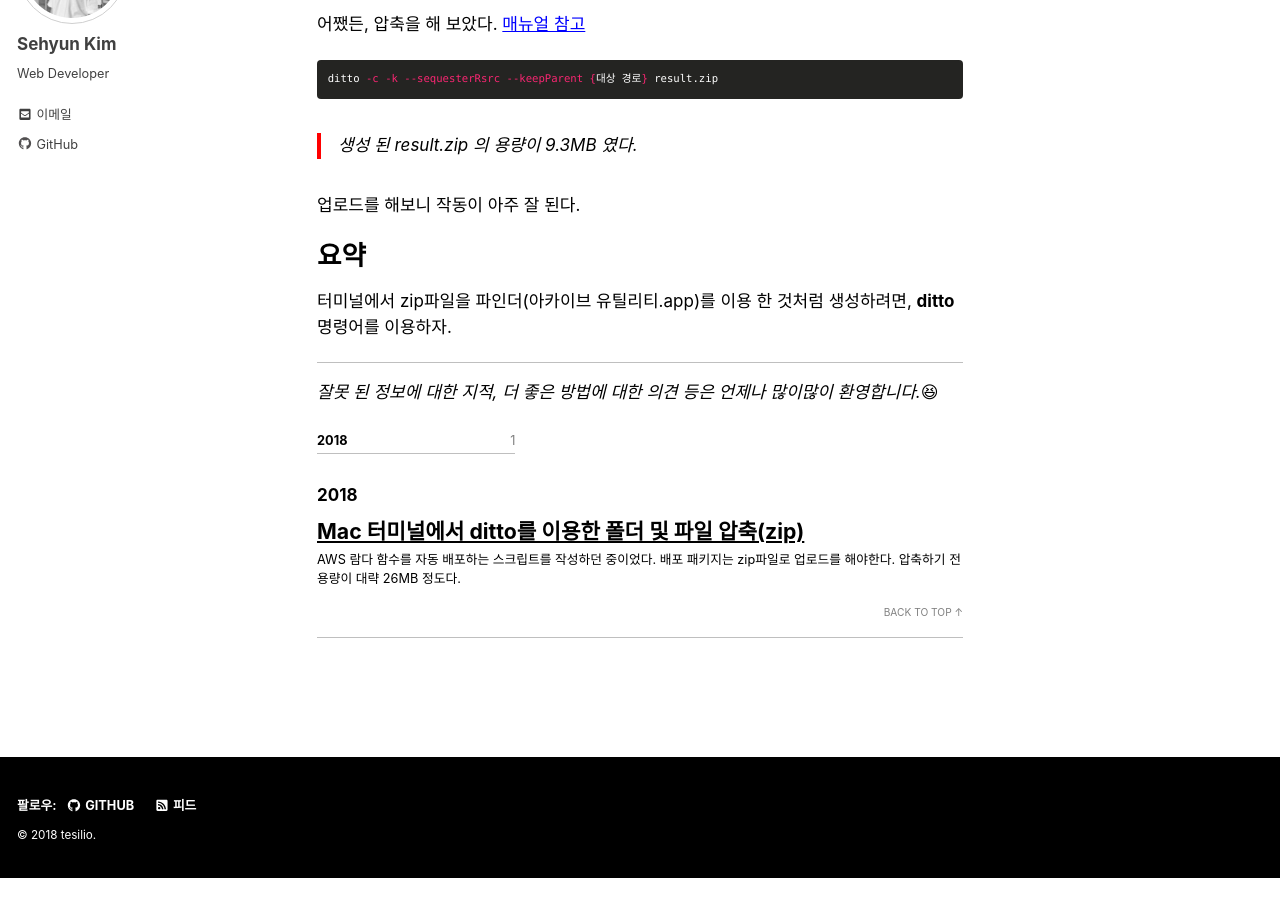
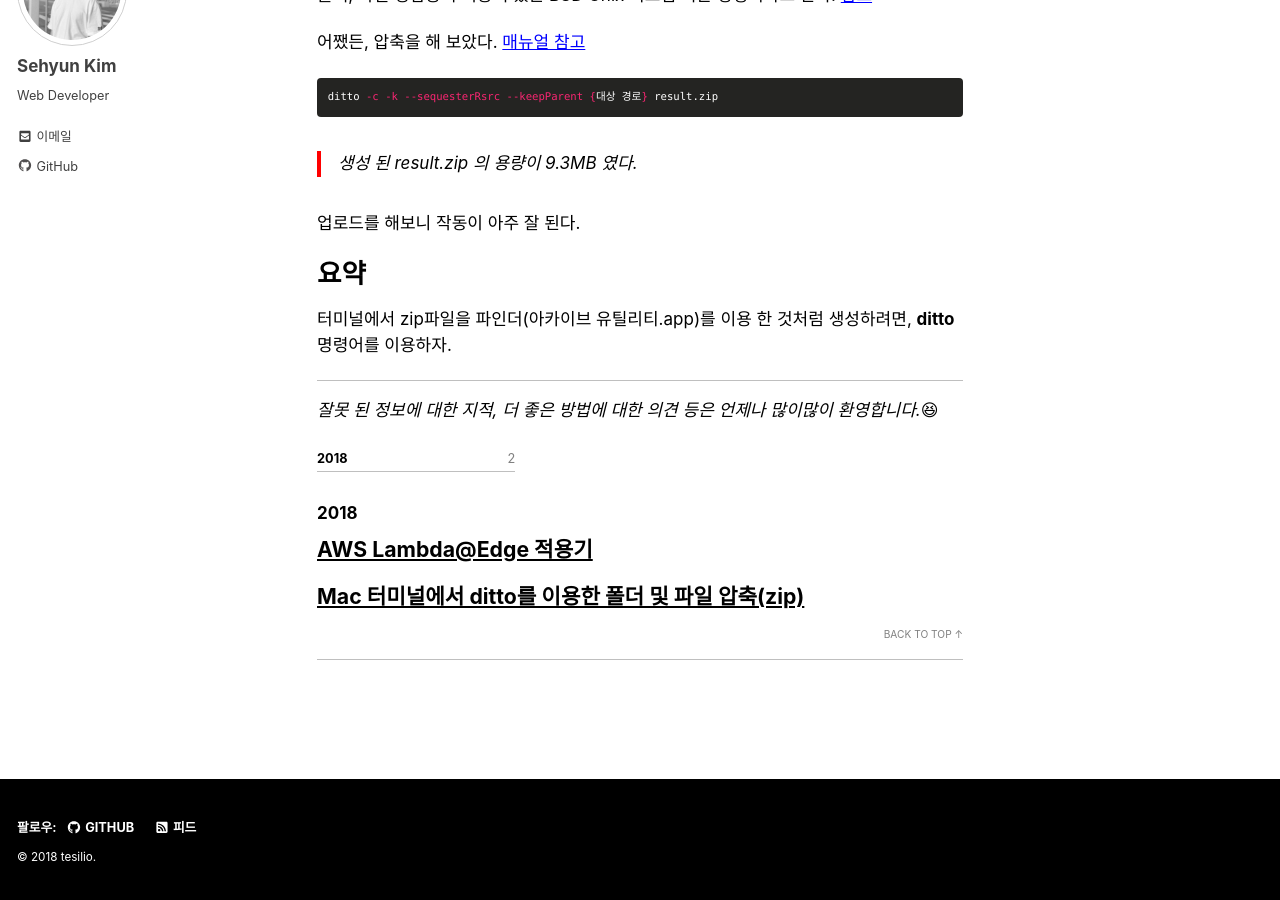
Before and after one commit to tesilio/tesilio.github.io, a Jekyll site: the page built from _posts/2018-08-28-mac-terminal-ditto-zip.md, in a window 1280 px wide and 900 px high, scrolled down 950 px. Built offline with Jekyll 4.4.1, drawn with Linux system fonts in a browser that asks for light colours; nearby versions of some CDN libraries; comment, search, counter and statistics services are not loaded; before the commit the page ends 1828 px from its top, so only the background shows below that; part of the change alters nothing that is shown.

Commit message:
/lambda@edge1

````diff
--- a/_posts/2018-08-28-mac-terminal-ditto-zip.md
+++ b/_posts/2018-08-28-mac-terminal-ditto-zip.md
@@ -3,6 +3,8 @@ layout: posts
 title: Mac 터미널에서 ditto를 이용한 폴더 및 파일 압축(zip)
 tags: [mac, terminal, cli, zip, archive, compress, ditto]
 ---
+
+***
 
 AWS 람다 함수를 자동 배포하는 스크립트를 작성하던 중이었다.
 배포 패키지는 zip파일로 업로드를 해야한다.
--- /dev/null
+++ b/_posts/2018-09-06-Lambda@Edge1.md
@@ -0,0 +1,212 @@
+---
+layout: posts
+title: AWS Lambda@Edge 적용기
+tags: [aws, lambda, cloudFront, lambda@edge, nodejs, javascript]
+---
+
+***
+
+# 1. AWS Lambda@Edge란?
+- Cloud Front용 Lambda를 **Lambda@Edge**라고 한다.
+- Cloud Front 이벤트 타입에 연결되어 실행된다.
+![개념](https://docs.aws.amazon.com/ko_kr/lambda/latest/dg/images/cloudfront-events-that-trigger-lambda-functions.png)
+- 자세한 정보는 [AWS 공식문서](https://docs.aws.amazon.com/ko_kr/AmazonCloudFront/latest/DeveloperGuide/lambda-at-the-edge.html)를 참고하는 것이 좋다.
+
+***
+
+# 2. 적용이유
+origin을 S3로 두고있는 Cloud Front의 트래픽 비용절감을 위해 사용했다.
+S3에 적재되어 있는 객체들 대부분이 jpg이다. 따라서 압축이나 리사이즈를 통해 최소 30% 이상 비용절감이 기대되었다.
+
+***
+
+# 3. 요구 및 제한사항([AWS 공식문서](https://docs.aws.amazon.com/ko_kr/AmazonCloudFront/latest/DeveloperGuide/lambda-requirements-limits.html))
+**해당 항목들 때문에 적용하는데 어려움도 있었고, 아쉬움도 남았다.**
+1. **Nodejs**만 사용가능 (v6.10, v8.10)
+2. 오리진 요청/응답 이벤트: 헤더 및 본문을 포함하여 Lambda 함수에서 생성되는 응답의 크기 **1MB** [(AWS 공식문서)](https://docs.aws.amazon.com/ko_kr/AmazonCloudFront/latest/DeveloperGuide/cloudfront-limits.html#limits-lambda-at-edge)
+> 해당 제한사항 때문에 압축 혹은 리사이즈 한 이미지의 크기가 1MB가 넘으면 에러가 발생했다.
+> 그래서 프로세싱한 이미지를 S3에 저장하고 요청 uri를 변경하는 로직으로 진행하였다.
+3. 환경변수 사용불가
+> S3 Bucket명 이라던지 이미지 압축률 같은 것들을 변수처리 하지 못해 소스코드상에 적용시켰다.
+
+***
+
+# 4. 준비물
+- 로컬 머신은 **Mac OS** 이다. 하지만 다른 OS여도 상관없다.
+- docker: [초보를 위한 도커 안내서-설치하고 컨테이너 실행하기-Subicura](https://subicura.com/2017/01/19/docker-guide-for-beginners-2.html)
+- Nodejs(v8.10): [처음 시작하는 Node.js 개발-설치 및 버전 관리(NVM, n)-HEROPY](https://heropy.blog/2018/02/17/node-js-install/)
+- npm
+
+***
+
+# 5. AWS 콘솔에서 Lambda 함수 생성
+
+1. [여기](https://console.aws.amazon.com/lambda/home?region=us-east-1#/create) 에 간다.
+![함수생성화면](/assets/images/lambda@edge1.jpg)
+2. 적당한 이름을 입력한다.
+3. 런타임은 **Node.js 8.10**으로 한다.
+4. S3에대한 모든 권한이 필요하기 때문에 역할에 대한 추가 정책이 필요하다.
+5. 역할 > '사용자 지정 역할 생성'을 선택한다.
+6. 새탭이 열리면 역할 이름을 정하고 '정책 문서 보기' > '편집'을 누른다.
+    ```json
+    {
+      "Version": "2012-10-17",
+      "Statement": [
+        {
+          "Effect": "Allow",
+          "Action": [
+            "logs:CreateLogGroup",
+            "logs:CreateLogStream",
+            "logs:PutLogEvents"
+          ],
+          "Resource": "arn:aws:logs:*:*:*"
+        },
+        {
+          "Effect": "Allow",
+          "Action": "s3:*",
+          "Resource": "*"
+        }
+      ]
+    }
+    ```
+이렇게 입력 후 '허용'을 누른다.
+7. 그리고 일단 함수를 생성한다.
+8. 역할에 대한 신뢰 관계를 수정해야한다. [여기](https://console.aws.amazon.com/iam/home?region=us-east-1#/roles)로 간다.
+9. 방금 생성 한 역할을 찾아 '신뢰 관계' 탭 클릭 > '신뢰 관계 편집' 을 클릭힌다.
+    ```json
+    {
+      "Version": "2012-10-17",
+      "Statement": [
+        {
+          "Effect": "Allow",
+          "Principal": {
+            "Service": [
+              "edgelambda.amazonaws.com",
+              "lambda.amazonaws.com"
+            ]
+          },
+          "Action": "sts:AssumeRole"
+        }
+      ]
+    }
+    ```
+이렇게 입력 후 '신뢰 정책 업데이트'를 누른다.
+10. 이러면 함수생성은 끝이다. 이제 실제로 동작하게끔 만들어보자.
+
+***
+
+# 6. Cloud Front 이벤트 타입
+실제 코드를 작성하기 전에 어느 이벤트타입에서 동작해야 하는지 정해야 한다.
+이 포스트에서는 **origin-request**에 연결 할 함수를 만들 것이다.
+
+# 7. Handler
+기본적으로 생성 된 람다 함수의 handler는 index.handler이다. 따로 변경하지는 않겠다.
+
+이미지 프로세싱을 위해 **sharp**라는 모듈을 사용한다.
+1. 프로젝트에 sharp를 설치한다.
+```
+npm install sharp
+```
+2. 로컬에서 테스트 및 개발을 위해 aws-sdk도 설치한다. 람다함수에 기본 내장되어 있어서, 실제 배포시엔 node_modules에 포함 될 필요가 없다.
+```
+npm install aws-sdk
+```
+3. index.js
+```javascript
+    const AWS = require('aws-sdk');
+    const SHARP = require('sharp');
+    const S3 = new AWS.S3({
+        signatureVersion: 'v4',
+    });
+    const BUCKET = '버킷명';
+    exports.handler = (event, context, callback) => {
+        let cf = event.Records[0].cf;
+        let originRequest = cf.request;
+        let decodedUri = decodeURIComponent(originRequest.uri);
+        let uriMatch = decodedUri.match(/\/(.*)\.(.*)/);
+        let [originKey, imageName, extension] = uriMatch;
+        originKey = decodedUri.replace(/^\//, "");
+        S3.getObject({Bucket: BUCKET, Key: originKey}).promise()
+            .then(getResponse => {
+                let sharpObject = SHARP(getResponse.Body);
+                let newKey = "ProcessedImages/" + originKey;
+                sharpObject.jpeg({quality: 90}).toBuffer()
+                    .then(buffer => {
+                        S3.putObject({
+                            Body: buffer,
+                            Bucket: BUCKET,
+                            ContentType: 'image/jpeg',
+                            Key: newKey,
+                            StorageClass: 'STANDARD'
+                        }).promise()
+                            .catch(putObjectErr => {
+                                throw putObjectErr;
+                            });
+                    })
+                    .catch(toBufferErr => {
+                        throw toBufferErr;
+                    });
+
+                let newUri = "/" + encodeURIComponent(newKey);
+                originRequest.uri = newUri;  // 바뀐 uri 로 변경!
+                callback(null, originRequest);
+            })
+            .catch(error => {
+                console.log(error);
+                callback(null, originRequest);
+            });
+
+    };
+```
+    동작하는 최소한의 참고용 코드이다. 흐름은 이렇다.
+    - **event**변수에 request 정보가 담겨있다. 거기서 uri를 얻는다.
+    - S3 > 버킷에 해당 객체를 조회한다.
+    - sharp를 이용하여 프로세싱한다.
+    - S3 > 버킷에 ProcessedImages/ 라는 폴더 하위에 새로 저장한다.
+    - /ProcessedImages/{파일명}.jpg 로 request.uri를 바꾼다.
+    - 바뀐 request를 callback함수에 전달하여 CF가 S3에 요청한다.
+
+***
+
+# 7. Lambda 배포 패키지 만들기
+배포패키지(zip)를 람다가 작동할 환경에 맞게 만들어야 한단다.
+[sharp 설치 문서](http://sharp.pixelplumbing.com/en/stable/install/#aws-lambda).
+
+1. node_modules를 지운다.
+```
+$ rm -rf node_modules
+```
+2. package.json 에 aws-sdk를 지운다.
+3. docker를 이용하여 배포패키지용 node_modules를 빌드한다.
+```
+$ docker run -v "$PWD":/var/task lambci/lambda:build-nodejs8.10 npm install
+```
+4. 해당 node_modules 와 index.js를 함께 zip으로 압축하면 된다.
+
+***
+
+# 8. 배포하기
+드디어 배포 할 시간이다.
+
+1. 생성한 람다함수 콘솔로 간다.
+2. 함수 코드 > 코드 입력 유형 > .ZIP 파일 업로드를 선택 후 업로드 한다.
+    - ![업로드참고](/assets/images/lambda@edge1.jpg)
+3. 새 버전을 게시한다.
+    - ![버전게시](/assets/images/lambda@edge2.jpg)
+4. Designer 에 CloudFront를 추가한다.
+    - ![버전게시](/assets/images/lambda@edge3.jpg)
+5. 트리거 구성에서 배포(Distribution)를 선택한다.
+6. CloudFront 이벤트는 오리진 요청(origin-request)으로 한다.
+7. 추가를 누르면 해당 Distribution의 배포가 시작된다.
+
+***
+
+# 9. 마무리
+index.js의 코드나 람다 함수 설정에 대한 세세한 부분은 각자의 상황에 맞춰 적용하면 되겠다.
+회사 프로젝트에 적용한지 얼마 되진 않았지만, Cloud Front 트래픽 절감에 효과를 보이고 있다.
+
+이 포스트가 누군가에게 조그마한 도움이 되길 바란다.
+
+***
+
+*잘못 된 정보에 대한 지적, 더 좋은 방법에 대한 의견 등은 언제나 많이많이 환영합니다.😆*
````
Also changed, not shown: assets/images/lambda@edge1.jpg, assets/images/lambda@edge2.jpg (added), assets/images/lambda@edge3.jpg (added).
